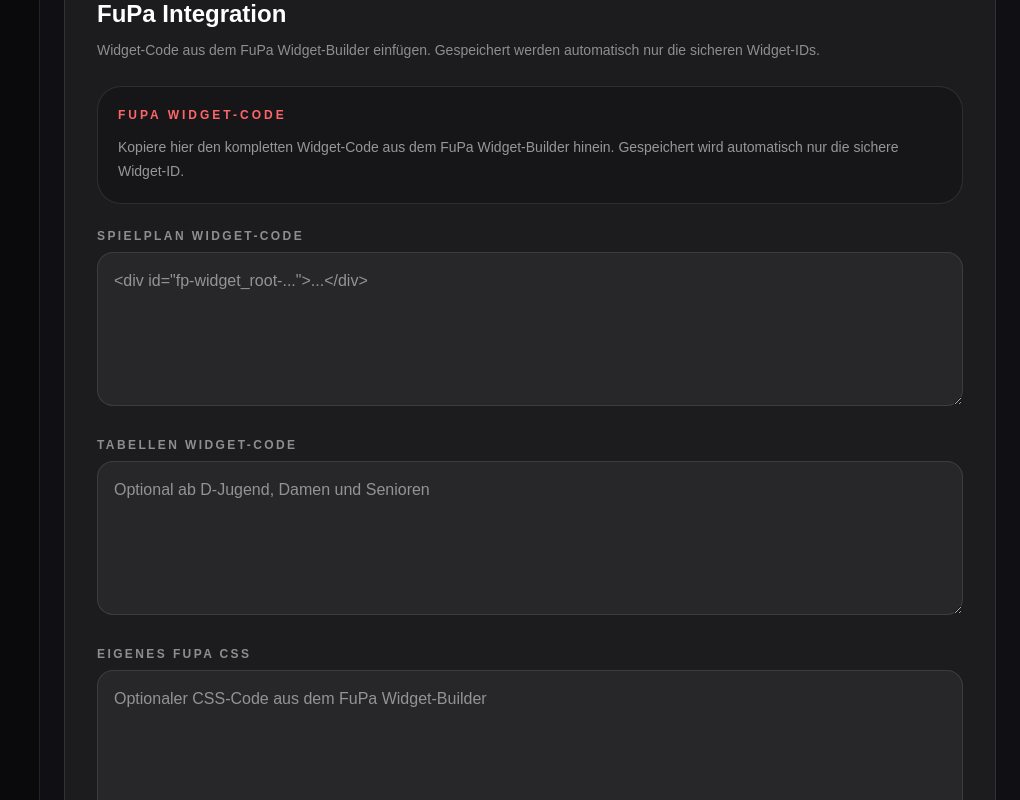
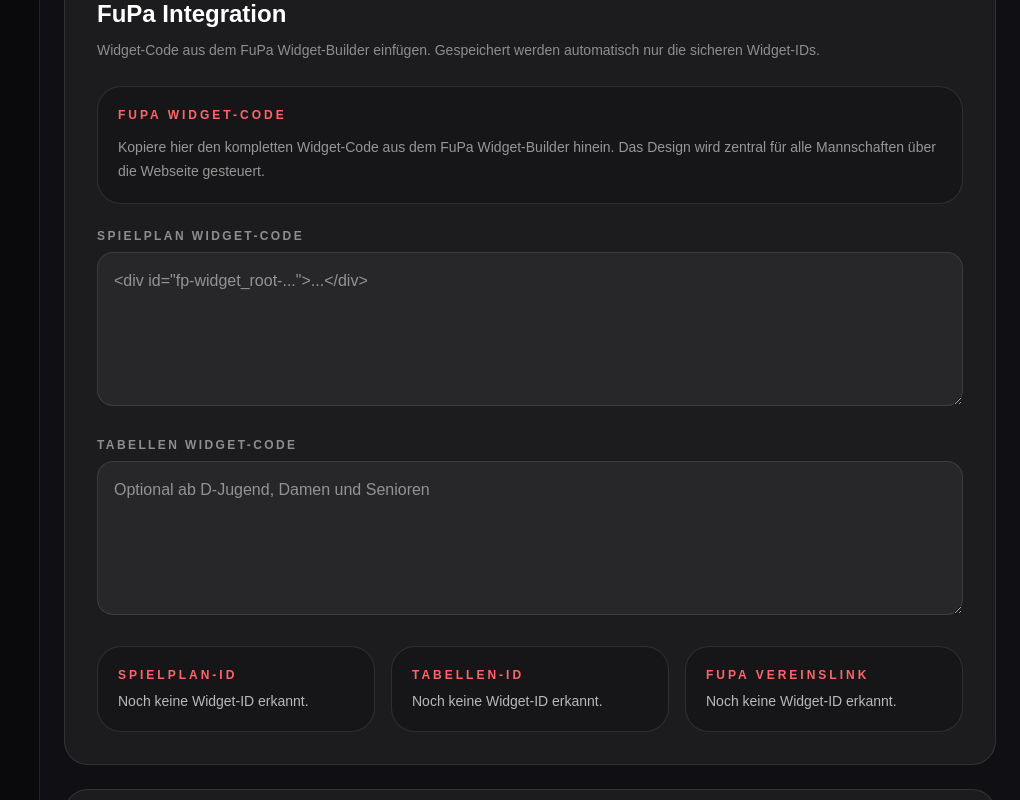
Before and after one commit to m00nLPStudent/djk-giesenkirchen-webseite, a Next.js app: page /admin/teams/new in a window 1280 px wide. Shown: the part 1720-2520 px from the top of the page, without its empty margins (260-1280 px from the left). Built offline with nearby package versions, Linux system fonts and the light colour scheme; no server answers.

Commit message:
Remove custom CSS field from FuPa team form

```diff
--- a/src/components/admin/teams/forms/fields/TeamFupaFields.js
+++ b/src/components/admin/teams/forms/fields/TeamFupaFields.js
@@ -45,7 +45,7 @@ export default function TeamFupaFields({ form, updateField }) {
         </p>
         <p className="mt-3 text-sm leading-6 text-white/55">
           Kopiere hier den kompletten Widget-Code aus dem FuPa Widget-Builder hinein.
-          Gespeichert wird automatisch nur die sichere Widget-ID.
+          Das Design wird zentral für alle Mannschaften über die Webseite gesteuert.
         </p>
       </div>
 
@@ -65,14 +65,6 @@ export default function TeamFupaFields({ form, updateField }) {
         onChange={(event) => updateTableWidget(event.target.value)}
       />
 
-      <TextareaField
-        label="Eigenes FuPa CSS"
-        rows={8}
-        placeholder="Optionaler CSS-Code aus dem FuPa Widget-Builder"
-        value={form.fupa_custom_css}
-        onChange={(event) => updateField("fupa_custom_css", event.target.value)}
-      />
-
       <div className="grid gap-4 md:grid-cols-3">
         <WidgetPreview label="Spielplan-ID" widgetId={form.fupa_matches_widget_id} />
         <WidgetPreview label="Tabellen-ID" widgetId={form.fupa_table_widget_id} />
```
